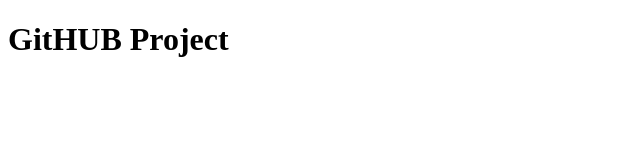
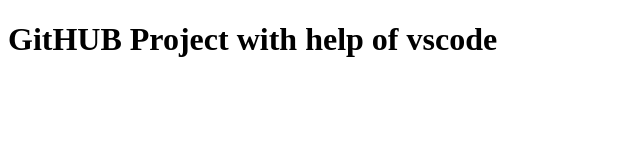
Before and after one commit to MahiGupta3012/Test, a plain HTML site: page index.html in a window 1280 px wide. Shown: the whole page, without its empty margins (0-640 px from the left). Drawn offline with Linux system fonts and the light colour scheme.

Commit message:
Update index.html

```diff
--- a/index.html
+++ b/index.html
@@ -6,6 +6,6 @@
     <title>Document</title>
 </head>
 <body>
-    <h1>GitHUB Project</h1>
+    <h1>GitHUB Project with help of vscode</h1>
 </body>
 </html>
```
